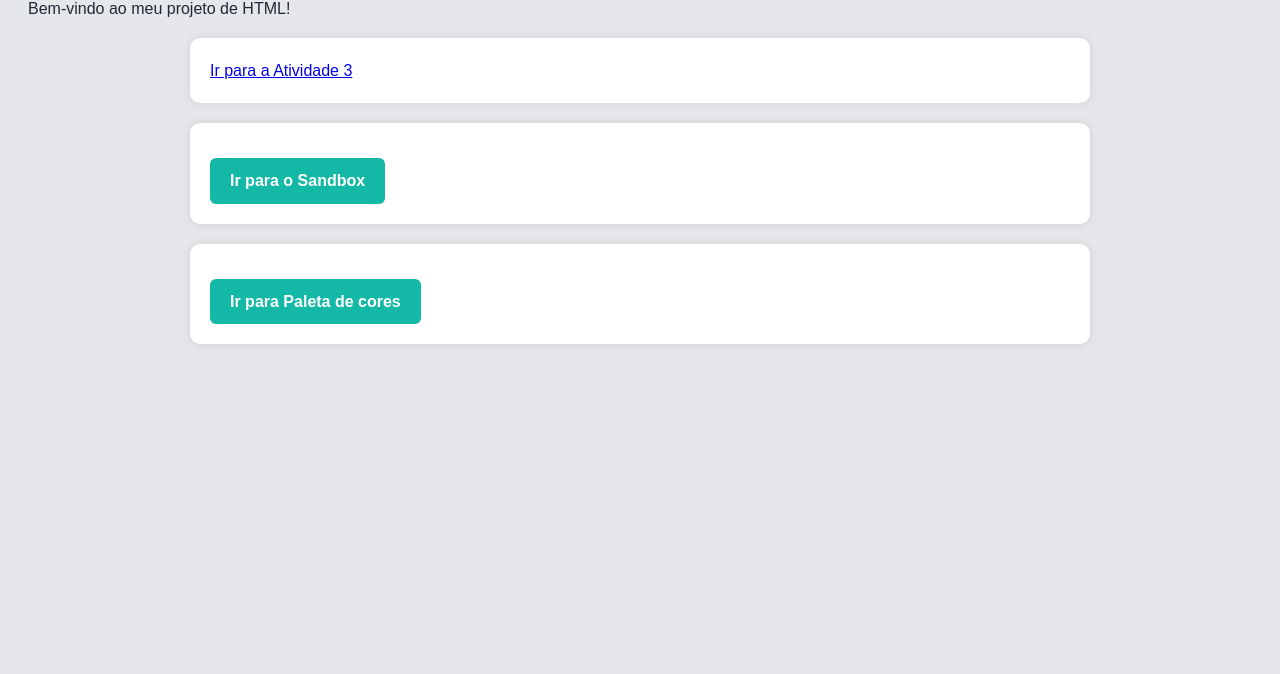
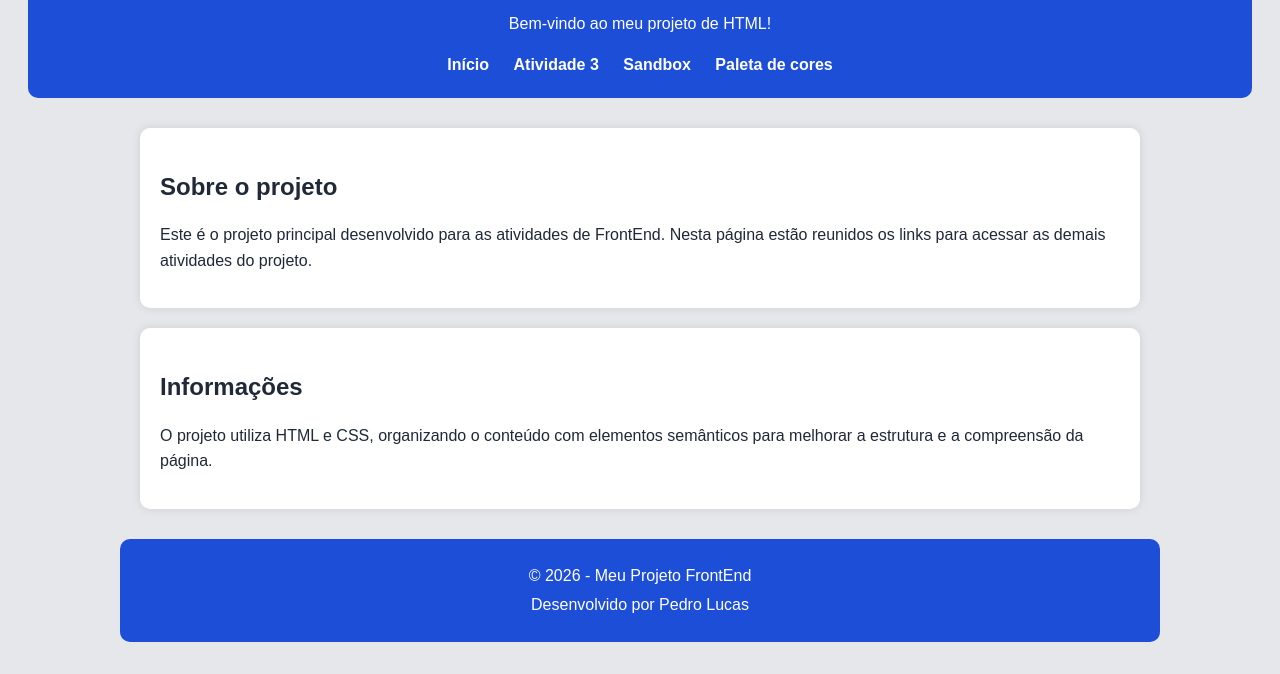
Before and after one commit to PedroLucas123456/Prg04-PedroLucas, a plain HTML site: page index.html in a window 1280 px wide. Shown: the part 126-800 px from the top of the page. Drawn offline with Linux system fonts and the light colour scheme.

Commit message:
ATIVIDADE 06 - ESTRUTURAÇÃO SEMÂNTICA

```diff
--- a/css/style.css
+++ b/css/style.css
@@ -175,3 +175,18 @@
     background-color: #1F2937;
     color: white;
   }
+
+/* Rodapé */
+footer {
+  max-width: 1000px;
+  margin: 30px auto 0;
+  padding: 20px;
+  background-color: var(--cor-principal);
+  color: var(--branco);
+  text-align: center;
+  border-radius: 10px;
+}
+
+footer p {
+  margin: 4px 0;
+}
--- a/index.html
+++ b/index.html
@@ -1,31 +1,61 @@
 <!DOCTYPE html>
-<html lang="en">
+<html lang="pt-BR">
 <head>
     <meta charset="UTF-8">
     <meta name="viewport" content="width=device-width, initial-scale=1.0">
-    <title>FontEnd </title>
-    <link rel ="shortcut icon" href="image/favicon.ico" type ="image/x-icon">
+    <title>Meu Projeto - FrontEnd</title>
+    <link rel="shortcut icon" href="image/favicon.ico" type="image/x-icon">
     <link rel="stylesheet" href="css/style.css">
 </head>
+
 <body>
-    <h1>Nascimento do projeto</h1>
-    <p>Bem-vindo ao meu projeto de HTML!</p>
-    <main>
-      <section class="caixa">
-    <a href="atividade03.html">Ir para a Atividade 3</a>
-      </section>
+
+    <!-- Cabeçalho da página -->
+    <header>
+        <h1>Nascimento do projeto</h1>
+        <p>Bem-vindo ao meu projeto de HTML!</p>
+
+        <!-- Menu de navegação -->
+        <nav>
+            <a href="index.html">Início</a>
+            <a href="atividade03.html">Atividade 3</a>
+            <a href="sandbox.html">Sandbox</a>
+            <a href="paleta-cores.html">Paleta de cores</a>
+        </nav>
+    </header>
+
+    <!-- Conteúdo principal -->
+    <main class="container">
+
+        <!-- Seção de apresentação -->
+        <section class="caixa">
+            <article>
+                <h2>Sobre o projeto</h2>
+                <p>
+                    Este é o projeto principal desenvolvido para as atividades
+                    de FrontEnd. Nesta página estão reunidos os links para
+                    acessar as demais atividades do projeto.
+                </p>
+            </article>
+        </section>
+
+        <!-- Conteúdo complementar -->
+        <aside class="caixa">
+            <h2>Informações</h2>
+            <p>
+                O projeto utiliza HTML e CSS, organizando o conteúdo com
+                elementos semânticos para melhorar a estrutura e a
+                compreensão da página.
+            </p>
+        </aside>
+
     </main>
 
-    <main>
-        <section class="caixa">
-          <a href="sandbox.html" class="botao">Ir para o Sandbox</a>
-        </section>
-      </main>
+    <!-- Rodapé -->
+    <footer>
+        <p>&copy; 2026 - Meu Projeto FrontEnd</p>
+        <p>Desenvolvido por Pedro Lucas</p>
+    </footer>
 
-      <main>
-        <section class="caixa">
-          <a href="paleta-cores.html" class="botao">Ir para Paleta de cores</a>
-        </section>
-      </main>
 </body>
 </html>
```
Also changed, not shown: atividade03.html (+6 -4 lines).
